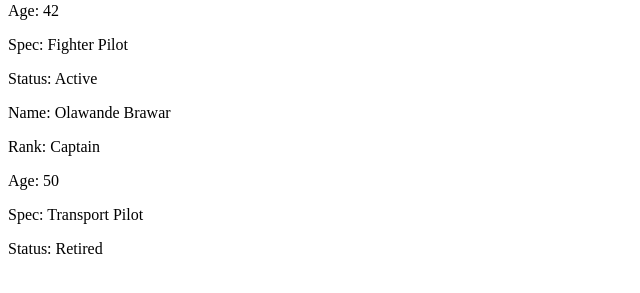
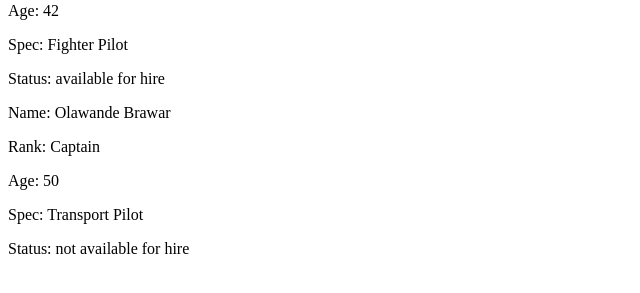
Before and after one commit to TetianaUMKA/react-tasks, a React (Vite) app: page / in a window 1280 px wide. Shown: the part 289-582 px from the top of the page, without its empty margins (0-640 px from the left). Built offline with nearby package versions, Linux system fonts and the light colour scheme.

Commit message:
Update OfficerProfile.jsx

```diff
--- a/src/components/OfficerProfile/OfficerProfile.jsx
+++ b/src/components/OfficerProfile/OfficerProfile.jsx
@@ -7,7 +7,10 @@ export default function OfficerProfile({
       <p>Rank: {rank}</p>
       <p>Age: {age}</p>
       <p>Spec: {spec}</p>
-      <p>Status: {status}</p>
+      <p>
+        Status:{" "}
+        {status === "Active" ? "available for hire" : "not available for hire"}
+      </p>
     </div>
   );
 }
```
